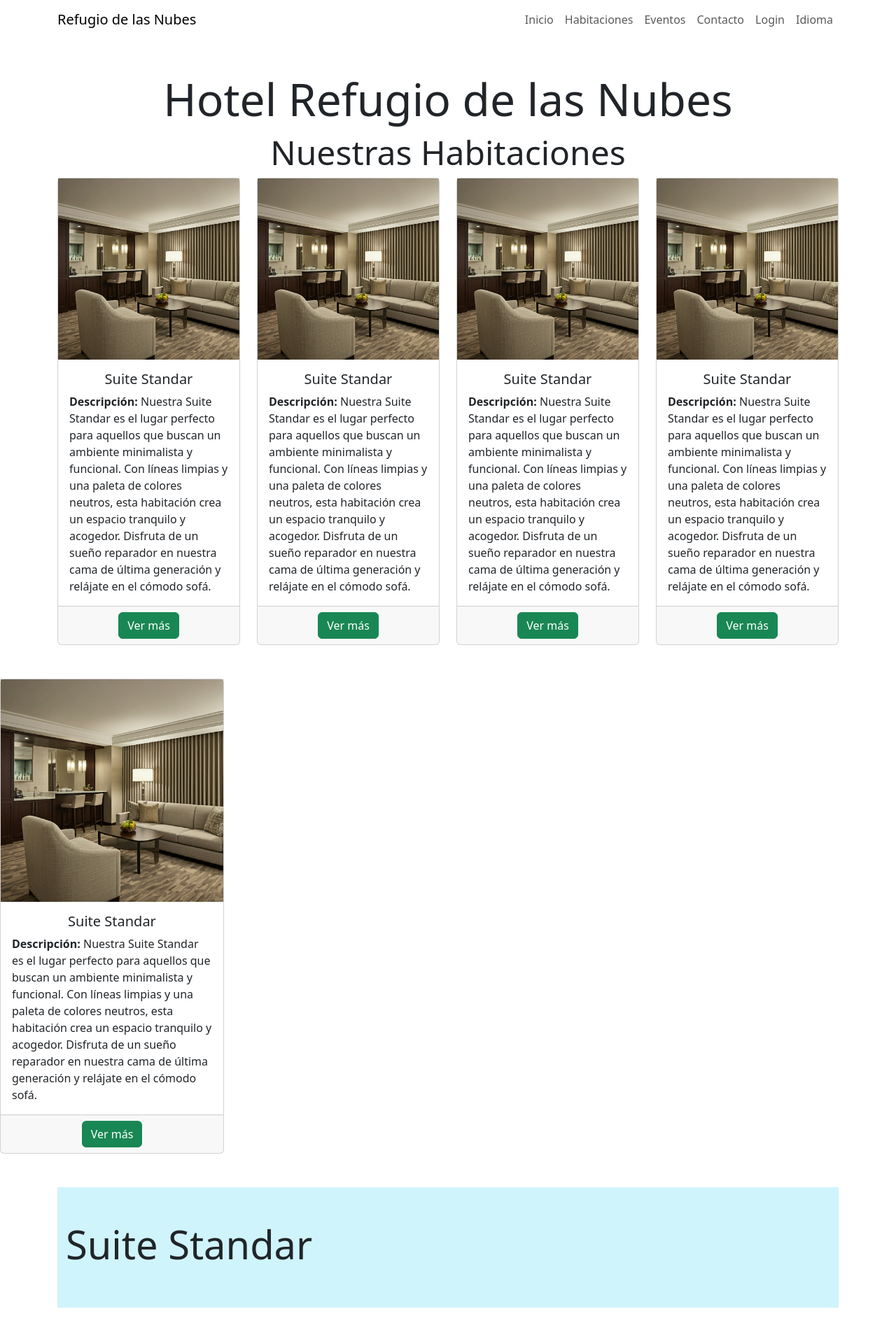
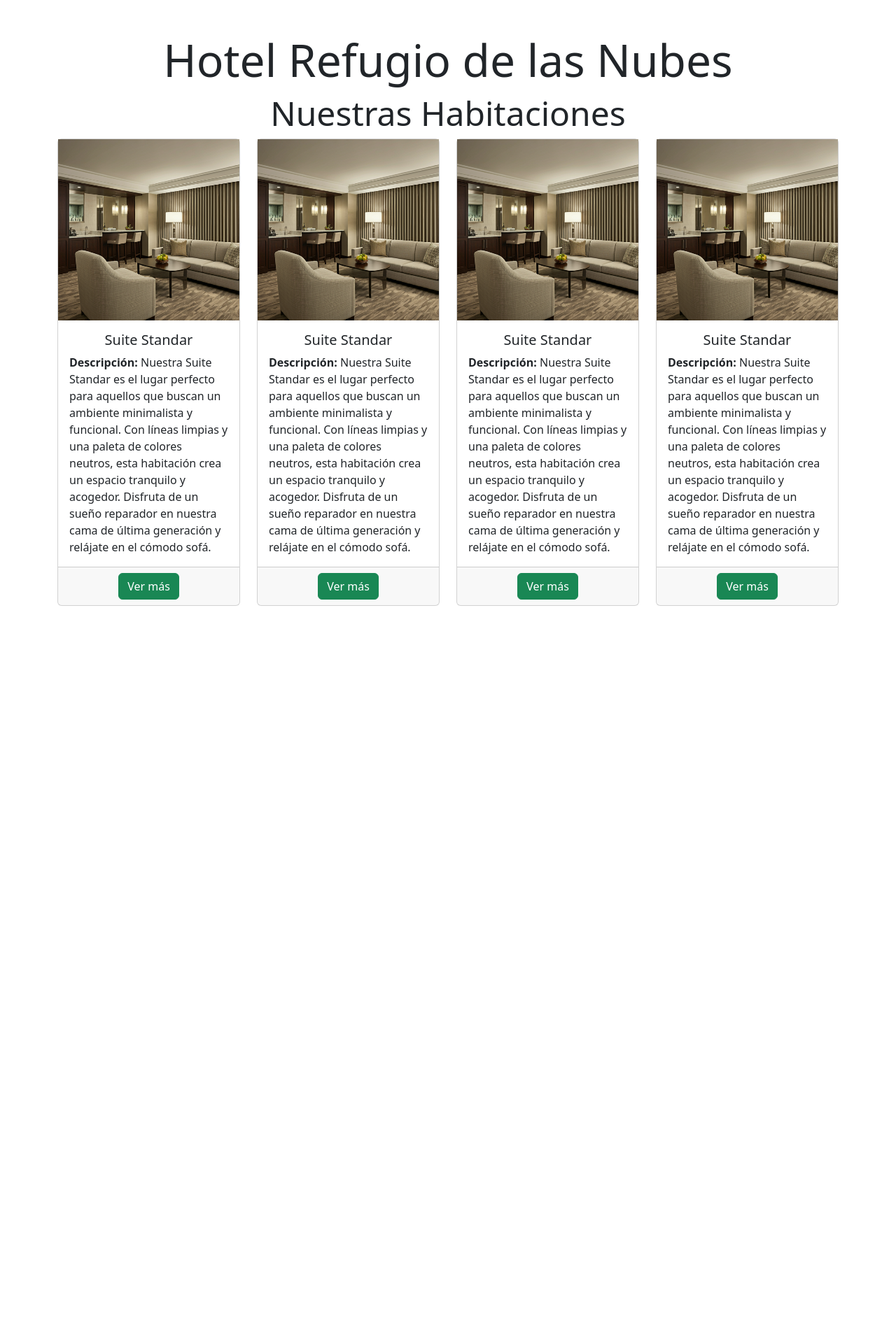
Before and after one commit to marvi2011/hotelByVicReact, a React (Vite) app: page / in a window 1280 px wide. Shown: the top 1891 px of the page at 70% size. After the commit the page ends 914 px from the top, so only its background shows below. Built offline with nearby package versions, Linux system fonts and the light colour scheme.

Commit message:
agregué rutas

```diff
--- a/src/App.jsx
+++ b/src/App.jsx
@@ -1,27 +1,29 @@
 import "bootstrap/dist/css/bootstrap.min.css";
-import NavMenu from "./Components/common/NavMenu";
 import Index from "./pages/Index";
-import Footer from "./Components/common/Footer";
 import Administrador from "./pages/Administrador";
 import Habitaciones from "./pages/habitaciones/Habitaciones";
 import ItemHabitacion from "./pages/habitaciones/ItemHabitacion";
 import ItemHabiJunior from "./pages/habitaciones/ItemHabiJunior";
 import ItemHabiPremiun from "./pages/habitaciones/ItemHabiPremiun";
 import FormularioHabitacion from "./pages/habitaciones/FormularioHabitacion";
+import { BrowserRouter, Route, Routes } from "react-router-dom";
+
 
 function App() {
   return (
-    <section>
-      <NavMenu></NavMenu>
-      <Index></Index>
-      <Habitaciones></Habitaciones>
-      <ItemHabitacion></ItemHabitacion>
-      <ItemHabiJunior></ItemHabiJunior>
-      <ItemHabiPremiun></ItemHabiPremiun>
-      <Administrador></Administrador>
-      <FormularioHabitacion></FormularioHabitacion>
-      <Footer></Footer>
-    </section>
+   <BrowserRouter>
+   <Routes>
+    <Route path="/" element={<Index></Index>}></Route>
+    <Route path="/administrador" element={<Administrador></Administrador>}></Route>
+    <Route path="/administrador/crearHabitacion" element={<FormularioHabitacion></FormularioHabitacion>}></Route>
+    <Route path="/administrador/editarHabitacion"element={<FormularioHabitacion></FormularioHabitacion>}></Route>
+    <Route path="/administrador/eliminarHabitacion"element={<FormularioHabitacion></FormularioHabitacion>}></Route>
+    <Route path="/inicio/catalogoHabitaciones" element={<Habitaciones></Habitaciones>}></Route>
+
+
+   </Routes>
+   </BrowserRouter>
+
   );
 }
 
```
